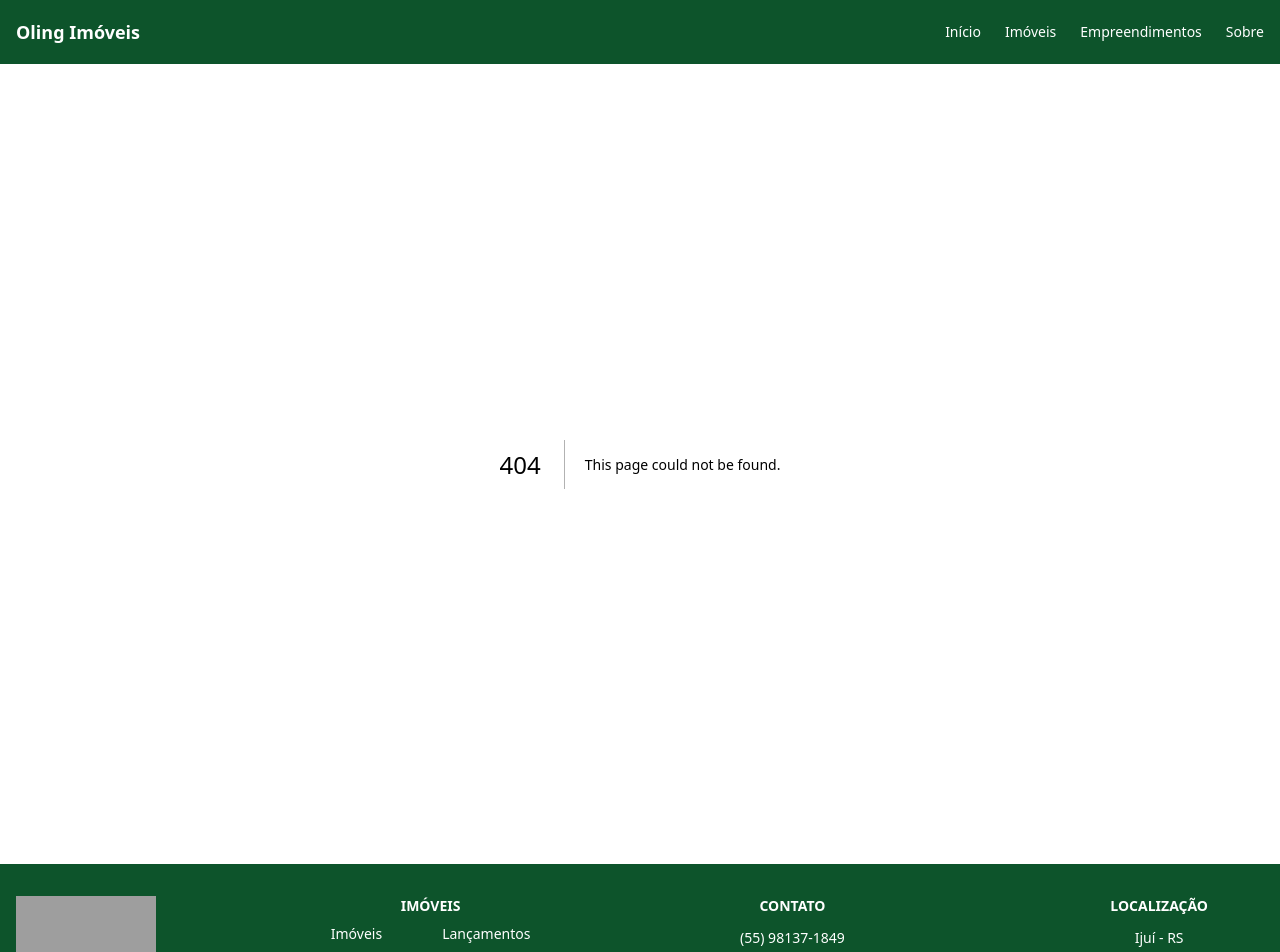
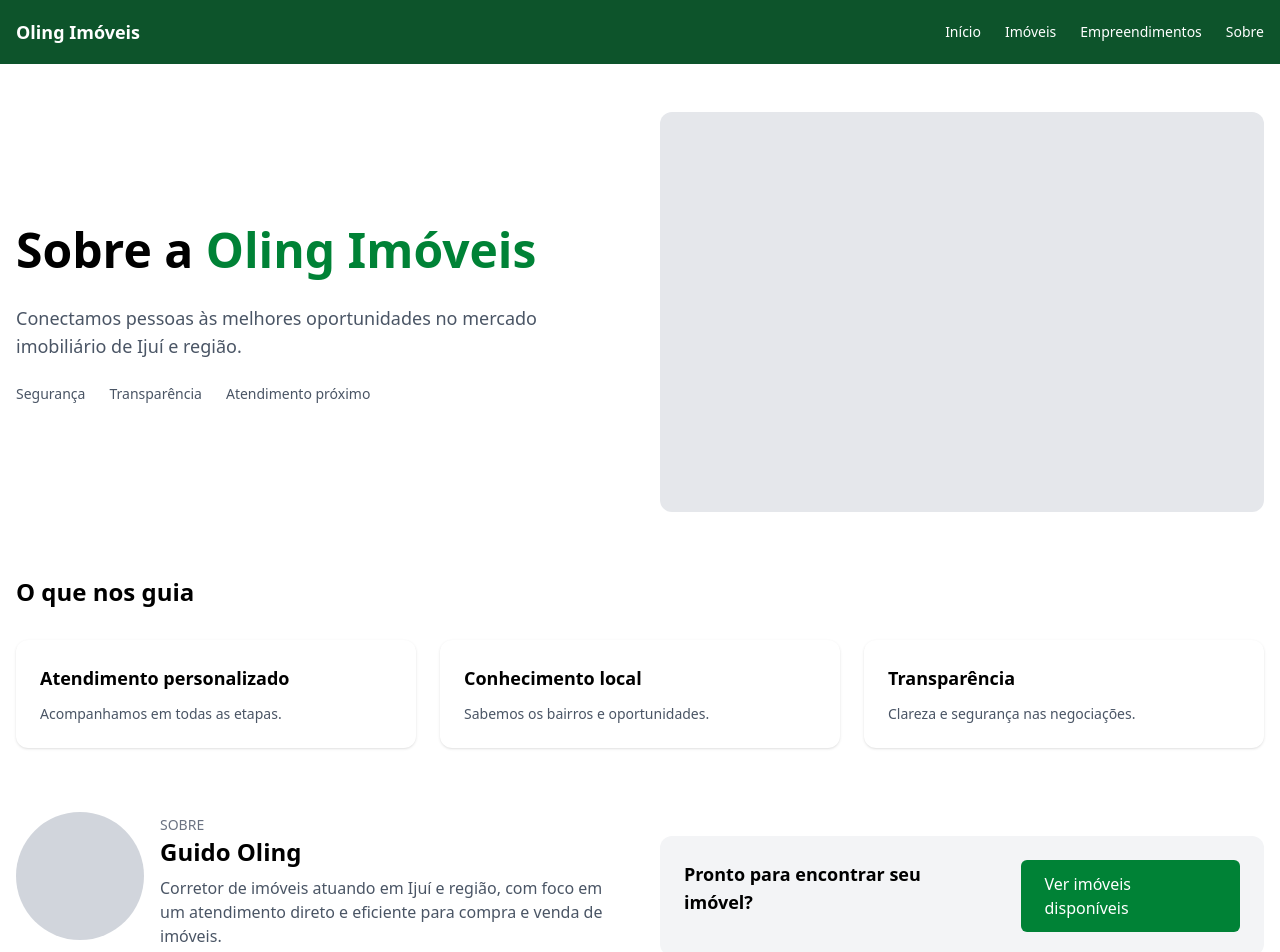
Before and after one commit to Mateus-Oling/oling-imoveis, a Next.js app: page /about in a window 1280 px wide. Before the commit this address had no page. Shown: the top 952 px of the page. Built offline with nearby package versions, Linux system fonts and the light colour scheme; grey boxes are pictures that could not be loaded.

Commit message:
feat: create about page

```diff
--- /dev/null
+++ b/src/app/about/page.tsx
@@ -0,0 +1,87 @@
+import Link from "next/link"
+
+export default function AboutPage() {
+  return (
+    <main className="max-w-7xl mx-auto px-4 py-12 space-y-16">
+      <section className="grid grid-cols-2 items-center gap-10">
+        <div className="space-y-6">
+          <h1 className="text-5xl font-bold leading-tight">
+            Sobre a <span className="text-green-700">Oling Imóveis</span>
+          </h1>
+
+          <p className="text-gray-600 text-lg">
+            Conectamos pessoas às melhores oportunidades no mercado imobiliário
+            de Ijuí e região.
+          </p>
+
+          <div className="flex gap-6 mt-4 text-sm text-gray-600">
+            <span>Segurança</span>
+            <span>Transparência</span>
+            <span>Atendimento próximo</span>
+          </div>
+        </div>
+
+        <div className="h-[400px] rounded-xl overflow-hidden bg-gray-200" />
+      </section>
+
+      <section>
+        <h2 className="text-2xl font-semibold mb-8">O que nos guia</h2>
+
+        <div className="grid grid-cols-3 gap-6">
+          <div className="bg-white shadow-sm hover:shadow-md transition rounded-xl p-6 space-y-3">
+            <h3 className="font-semibold text-lg">Atendimento personalizado</h3>
+            <p className="text-gray-600 text-sm">
+              Acompanhamos em todas as etapas.
+            </p>
+          </div>
+
+          <div className="bg-white shadow-sm hover:shadow-md transition rounded-xl p-6 space-y-3">
+            <h3 className="font-semibold text-lg">Conhecimento local</h3>
+            <p className="text-gray-600 text-sm">
+              Sabemos os bairros e oportunidades.
+            </p>
+          </div>
+
+          <div className="bg-white shadow-sm hover:shadow-md transition rounded-xl p-6 space-y-3">
+            <h3 className="font-semibold text-lg">Transparência</h3>
+            <p className="text-gray-600 text-sm">
+              Clareza e segurança nas negociações.
+            </p>
+          </div>
+        </div>
+      </section>
+
+      <section className="grid grid-cols-2 gap-10 items-center">
+        <div className="flex items-start gap-4">
+          <div className="w-32 h-32 rounded-full overflow-hidden bg-gray-300 flex-shrink-0" />
+
+          <div className="space-y-2">
+            <span className="text-sm text-gray-500 uppercase">Sobre</span>
+
+            <h2 className="text-2xl font-semibold">Guido Oling</h2>
+
+            <p className="text-gray-600">
+              Corretor de imóveis atuando em Ijuí e região, com foco em um
+              atendimento direto e eficiente para compra e venda de imóveis.
+            </p>
+
+            <span className="text-sm text-gray-500">CRECI XXXXX</span>
+          </div>
+        </div>
+
+        <div className="bg-gray-100 flex gap-8 rounded-xl p-6 space-y-4">
+          <h3 className="text-lg font-semibold">
+            Pronto para encontrar seu imóvel?
+          </h3>
+
+          <Link
+            href="/properties"
+            className="inline-block bg-green-700 text-white px-6 py-3 rounded-md hover:bg-green-800 transition"
+          >
+            Ver imóveis disponíveis
+          </Link>
+        </div>
+      </section>
+    </main>
+  )
+}
```
